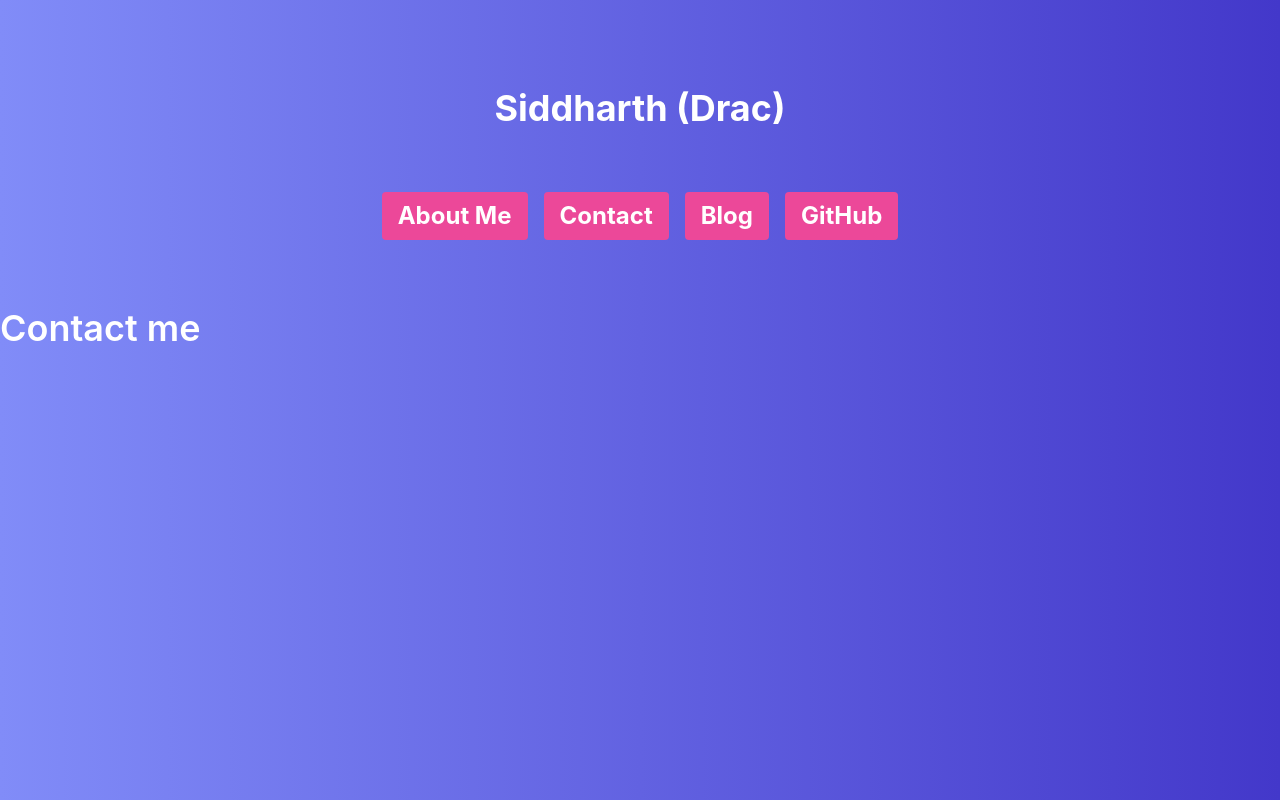
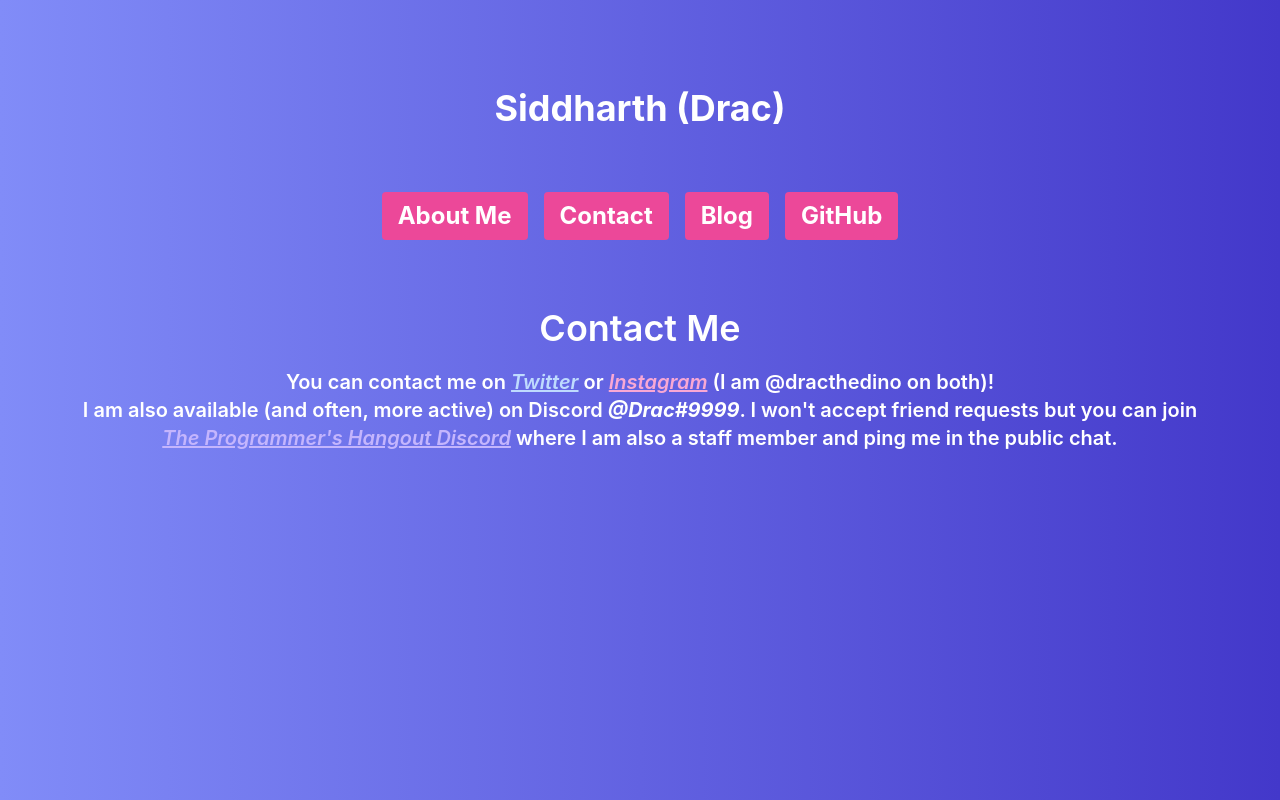
Before and after one commit to DracTheDino/blogfolio, a React (Create React App) app: page /contact in a window 1280 px wide. Built offline with nearby package versions, Linux system fonts and the light colour scheme.

Commit message:
Add content to Contact.js and Blog.js, and edit content of About.js

```diff
--- a/public/index.html
+++ b/public/index.html
@@ -7,7 +7,7 @@
     <meta name="theme-color" content="#000000" />
     <meta
       name="description"
-      content="Web site created using create-react-app"
+      content="This is Siddharth. Welcome to my corner of the internet. 👋"
     />
     <link rel="apple-touch-icon" href="%PUBLIC_URL%/logo192.png" />
     <!--
@@ -24,7 +24,7 @@
       work correctly both with client-side routing and a non-root public URL.
       Learn how to configure a non-root public URL by running `npm run build`.
     -->
-    <title>React App</title>
+    <title>Siddharth</title>
   </head>
   <body>
     <noscript>You need to enable JavaScript to run this app.</noscript>
--- a/src/App.js
+++ b/src/App.js
@@ -9,14 +9,14 @@ import Blog from "./components/Blog";
 function App() {
   return (
     <div>
-      <div className="h-screen bg-gradient-to-r from-indigo-400 to-indigo-700">
+      <div className="md:h-screen bg-gradient-to-r from-indigo-400 to-indigo-700">
         <h1 className="text-center text-3xl md:text-4xl pt-20 font-italic text-white">
           <Link to="/">
             <TransparentNavButton buttonText="Siddharth (Drac)" />
           </Link>
         </h1>
         <div className="pt-14 flex flex-wrap text-1xl md:text-2xl justify-center pl-16 pr-16 space-x-4 space-y-1 md:space-y-0 pb-14">
-          <Link to="/about">
+          <Link to="/" strict>
             <NavButton buttonText="About Me" color="pink" />
           </Link>
           <Link to="/contact">
@@ -30,11 +30,11 @@ function App() {
           </a>
         </div>
         <Switch>
-          <Route path="/about" component={About} strict />
           <Route path="/contact" component={Contact} strict />
           <Route path="/blog" component={Blog} strict />
-          <Route path="/" strict />
+          <Route path="/" component={About} strict />
         </Switch>
+        <br></br>
       </div>
     </div>
   );
--- a/src/components/About.js
+++ b/src/components/About.js
@@ -3,15 +3,14 @@ import React from "react";
 function About() {
   return (
     <div className="text-center">
-      <h1 className="text-1xl md:text-4xl pt-3 font-semibold text-white">
+      <h1 className="text-3xl md:text-4xl pt-3 font-semibold text-white">
         About Me
       </h1>
       <p className="text-xl pt-5 text-white font-semibold px-16">
-        Hobbies: Programming, motorsports, 3D modelling, cars, tech, music and
-        TV 💻. Preferably all at once 🤔. <br />
+        Programming, motorsports, 3D modelling, cars, tech, music and TV 💻.
+        Preferably all at once 🤔. <br />
         <br />
         📖 High school student. <br />
-        <br />
         🌱 Currently in love with Blender. <br />
         📘 Currently making high poly realistic cars in Blender. <br />
         📔 Software of choice: VSCode/IntelliJ IDEA/Blender. <br />
--- a/src/components/Blog.js
+++ b/src/components/Blog.js
@@ -2,10 +2,23 @@ import React from "react";
 
 function Blog() {
   return (
-    <div>
-      <h1 className="text-1xl md:text-4xl pt-3 font-semibold text-white">
+    <div className="text-center">
+      <h1 className="text-3xl md:text-4xl pt-3 font-semibold text-white">
         Blog
       </h1>
+      <p className="text-xl pt-5 text-white font-semibold px-16">
+        This part is still under construction. What a pity...
+        <br />
+        Maybe you could check my temporary site{" "}
+        <a
+          href="https://dracthedino.github.io/"
+          target="_blank"
+          className="text-green-300 italic underline hover:bg-green-600 transition duration-500 transform"
+        >
+          over here
+        </a>
+        .
+      </p>
     </div>
   );
 }
--- a/src/components/Contact.js
+++ b/src/components/Contact.js
@@ -2,10 +2,37 @@ import React from "react";
 
 function Contact() {
   return (
-    <div>
-      <h1 className="text-1xl md:text-4xl pt-3 font-semibold text-white">
-        Contact me
+    <div className="text-center">
+      <h1 className="text-3xl md:text-4xl pt-3 font-semibold text-white">
+        Contact Me
       </h1>
+      <p className="text-xl pt-5 text-white font-semibold px-16">
+        You can contact me on{" "}
+        <a
+          href="https://twitter.com/dracthedino/"
+          className="text-blue-200 italic underline hover:bg-blue-900 transition duration-500 transform"
+        >
+          Twitter
+        </a>{" "}
+        or{" "}
+        <a
+          href="https://www.instagram.com/dracthedino/"
+          className="text-pink-300 italic underline hover:bg-pink-600 transition duration-500 transform"
+        >
+          Instagram
+        </a>{" "}
+        (I am @dracthedino on both)!
+        <br />I am also available (and often, more active) on Discord{" "}
+        <span className="font-bold italic">@Drac#9999</span>. I won't accept
+        friend requests but you can join{" "}
+        <a
+          href="https://discord.gg/programming"
+          className="text-purple-300 italic underline hover:bg-purple-600 transition duration-500 transform"
+        >
+          The Programmer's Hangout Discord
+        </a>{" "}
+        where I am also a staff member and ping me in the public chat.
+      </p>
     </div>
   );
 }
```
